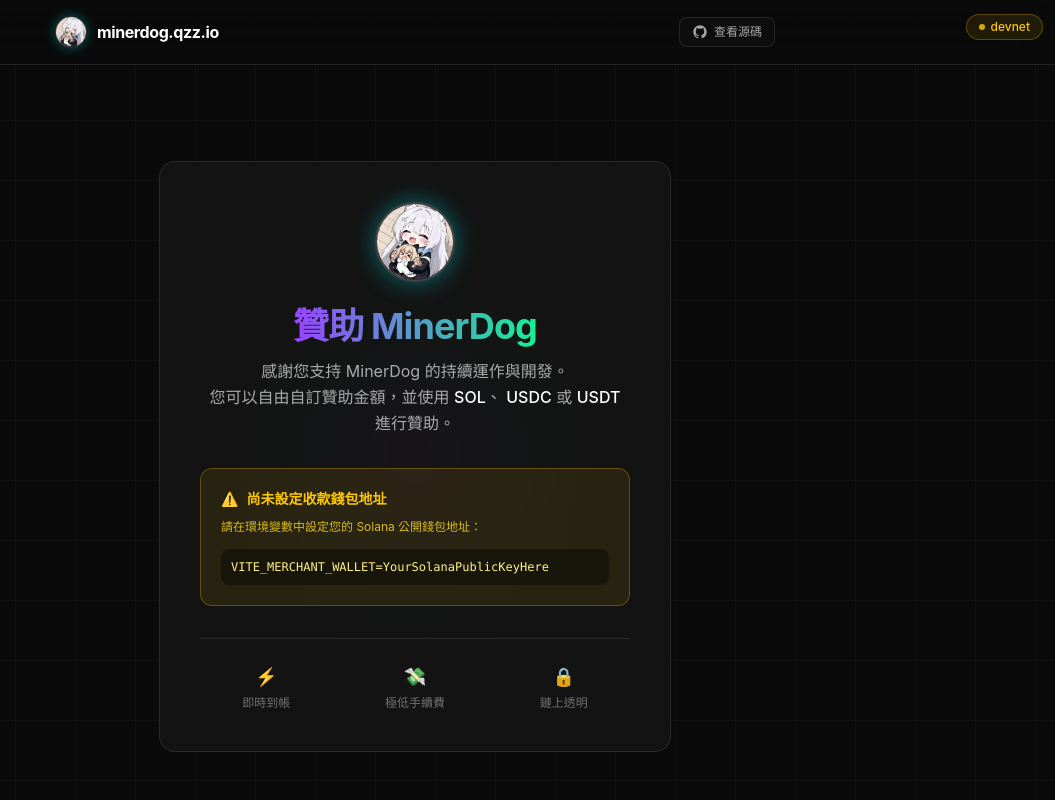
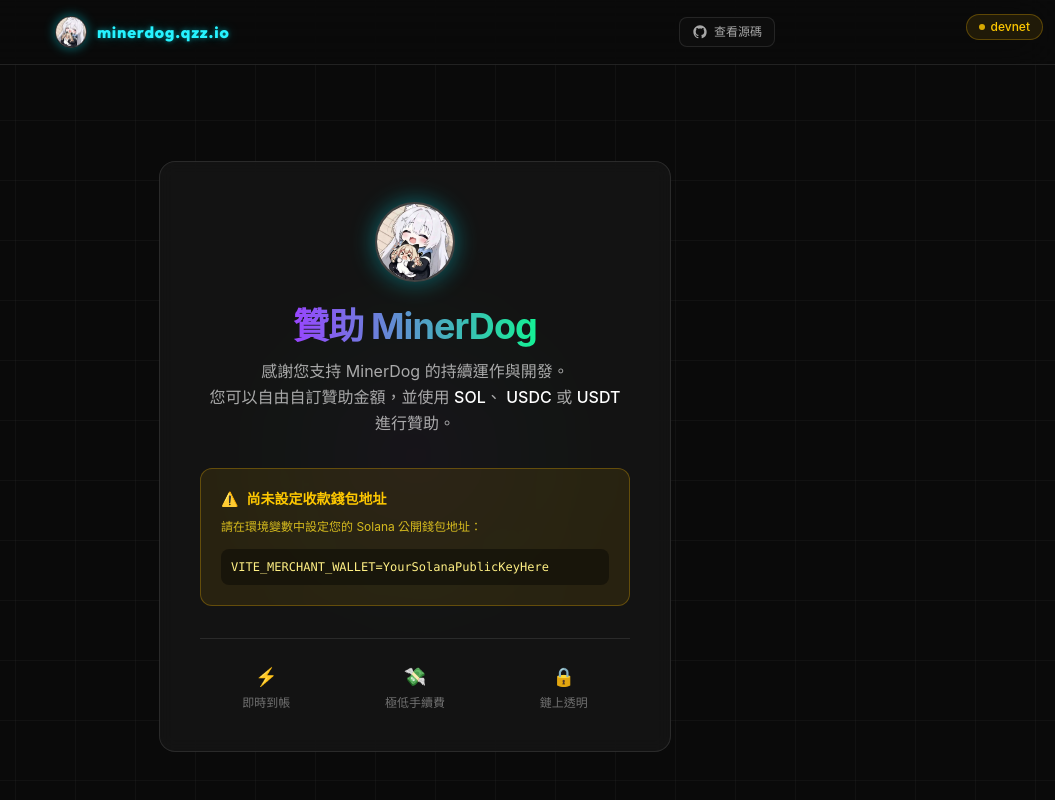
Before and after one commit to Lorin1470/donate.minerdog.qzz.io, a React (Vite) app: page / in a window 1280 px wide. Shown: the top 800 px of the page, without its empty margins (225-1280 px from the left). Built offline with nearby package versions, Linux system fonts and the light colour scheme; no server answers.

Commit message:
feat(ui): add main site neon color animation and Outfit font for minerdog.qzz.io

```diff
--- a/index.html
+++ b/index.html
@@ -4,6 +4,11 @@
     <meta charset="UTF-8" />
     <link rel="icon" type="image/svg+xml" href="/favicon.svg" />
     <meta name="viewport" content="width=device-width, initial-scale=1.0" />
+
+    <!-- Google Fonts: Outfit -->
+    <link rel="preconnect" href="https://fonts.googleapis.com" />
+    <link rel="preconnect" href="https://fonts.gstatic.com" crossorigin />
+    <link href="https://fonts.googleapis.com/css2?family=Outfit:wght@400;600;700;800;900&display=swap" rel="stylesheet" />
 
     <!-- Primary Meta Tags -->
     <title>贊助 MinerDog — Powered by Solana</title>
--- a/src/components/Header.tsx
+++ b/src/components/Header.tsx
@@ -5,20 +5,20 @@
   return (
     <header className="w-full border-b border-border-subtle bg-bg-primary/80 backdrop-blur-xl">
       <div className="mx-auto flex h-16 max-w-3xl items-center justify-between px-4 sm:px-6">
-        {/* Brand linking to MinerDog main portal */}
+        {/* Brand linking to MinerDog main portal with neon color change animation */}
         <a
           href="https://minerdog.qzz.io"
           target="_blank"
           rel="noopener noreferrer"
           title="前往 minerdog.qzz.io 主站"
-          className="group flex items-center gap-2.5 text-text-primary no-underline transition-opacity hover:opacity-90"
+          className="logo-mark-minerdog flex items-center gap-2.5 text-text-primary no-underline"
         >
           <img
             src="/logo.jpg"
             alt="MinerDog Logo"
-            className="h-8 w-8 rounded-full border border-white/20 object-cover shadow-[0_0_12px_rgba(0,240,255,0.35)] transition-transform duration-300 group-hover:scale-110"
+            className="logo-img-minerdog h-8 w-8 rounded-full border border-white/20 object-cover shadow-[0_0_12px_rgba(0,240,255,0.45)]"
           />
-          <span className="text-base font-bold tracking-tight text-white transition-colors group-hover:text-solana-green">
+          <span className="animate-neon-minerdog text-base font-extrabold tracking-wider">
             minerdog.qzz.io
           </span>
         </a>
--- a/src/styles/index.css
+++ b/src/styles/index.css
@@ -94,3 +94,39 @@
   pointer-events: none;
   z-index: 0;
 }
+
+/* ========================================
+   Main site neon animation (minerdog.qzz.io)
+   ======================================== */
+@keyframes neon-minerdog-dark {
+  0%, 100% {
+    color: #00f0ff;
+    text-shadow: 0 0 4px rgba(0, 240, 255, 0.4), 0 0 12px rgba(0, 240, 255, 0.2);
+  }
+  50% {
+    color: #ffffff;
+    text-shadow: 0 0 12px rgba(0, 240, 255, 0.8), 0 0 24px rgba(0, 240, 255, 0.5);
+  }
+}
+
+.animate-neon-minerdog {
+  font-family: "Outfit", sans-serif;
+  animation: neon-minerdog-dark 3s infinite ease-in-out;
+  transition: color 0.2s ease, text-shadow 0.2s ease;
+  text-decoration: none;
+}
+
+.animate-neon-minerdog:hover {
+  animation: none;
+  color: #ff00aa !important;
+  text-shadow: 0 0 8px rgba(255, 0, 170, 0.8), 0 0 20px rgba(255, 0, 170, 0.5) !important;
+  text-decoration: none !important;
+}
+
+.logo-img-minerdog {
+  transition: transform 0.4s cubic-bezier(0.34, 1.56, 0.64, 1);
+}
+
+.logo-mark-minerdog:hover .logo-img-minerdog {
+  transform: rotate(15deg) scale(1.1);
+}
```
